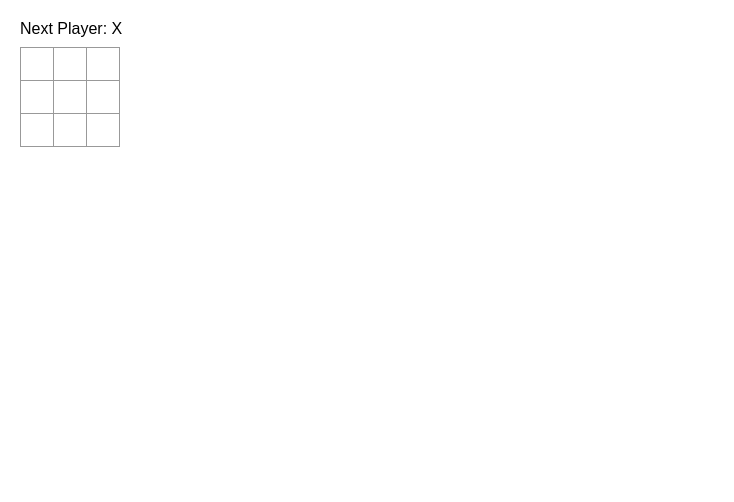
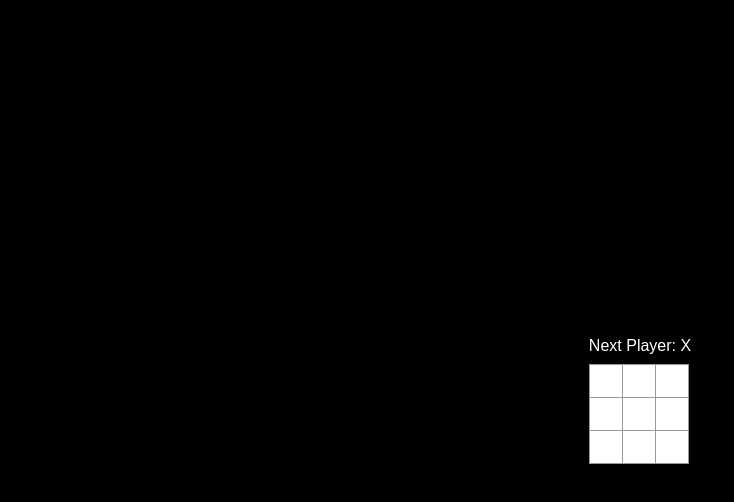
Before and after one commit to wintonml/mic-mac-moe, a React (Create React App) app: page / in a window 1280 px wide. Shown: the top 502 px of the page, without its empty margins (0-734 px from the left). Built offline with nearby package versions, Linux system fonts and the light colour scheme.

Commit message:
Center the game on the screen and change background colour

```diff
--- a/src/index.css
+++ b/src/index.css
@@ -1,41 +1,12 @@
-* {
-  box-sizing: border-box;
-}
-
 body {
   font-family: sans-serif;
-  margin: 20px;
+  margin: 0;
   padding: 0;
-}
-
-h1 {
-  margin-top: 0;
-  font-size: 22px;
-}
-
-h2 {
-  margin-top: 0;
-  font-size: 20px;
-}
-
-h3 {
-  margin-top: 0;
-  font-size: 18px;
-}
-
-h4 {
-  margin-top: 0;
-  font-size: 16px;
-}
-
-h5 {
-  margin-top: 0;
-  font-size: 14px;
-}
-
-h6 {
-  margin-top: 0;
-  font-size: 12px;
+  display: flex;
+  justify-content: center;
+  align-items: center;
+  height: 100vh;
+  background-color: black;
 }
 
 code {
@@ -44,16 +15,6 @@ code {
 
 ul {
   padding-inline-start: 20px;
-}
-
-* {
-  box-sizing: border-box;
-}
-
-body {
-  font-family: sans-serif;
-  margin: 20px;
-  padding: 0;
 }
 
 .square {
@@ -73,13 +34,15 @@ body {
 
 .board-row:after {
   clear: both;
-  content: '';
+  content: "";
   display: table;
 }
 
 .status {
   margin-bottom: 10px;
+  color: white; /* Make the status text visible on a black background */
 }
+
 .game {
   display: flex;
   flex-direction: row;
```
